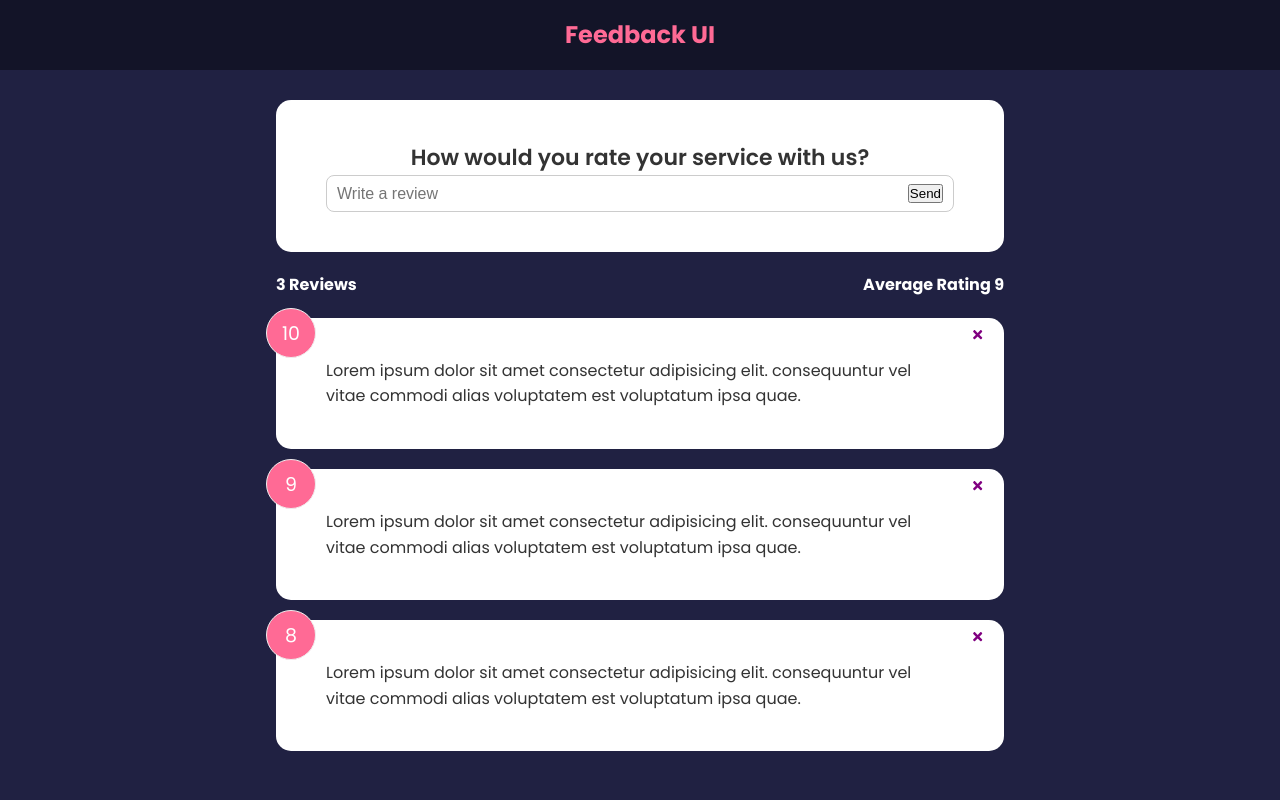
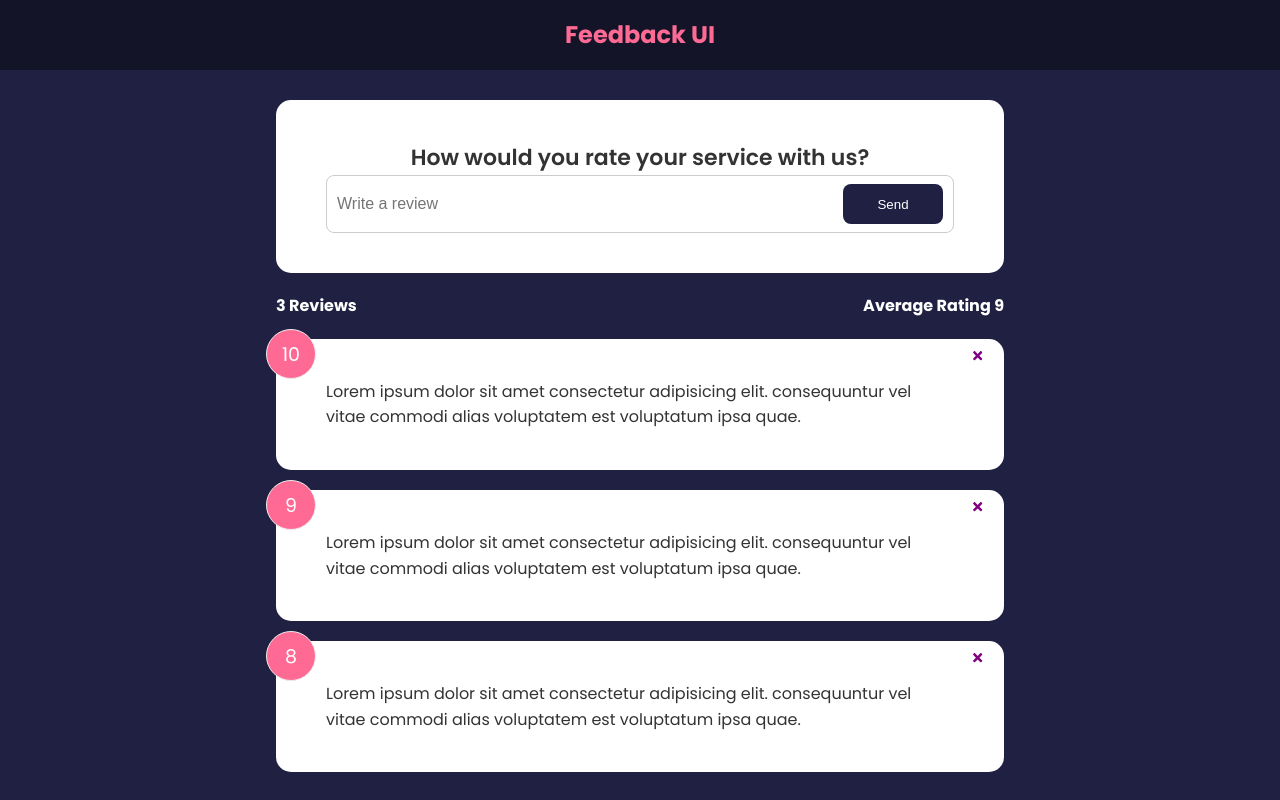
Before and after one commit to jvboronat/feedback-app, a React (Create React App) app: page / in a window 1280 px wide. Built offline with nearby package versions, Linux system fonts and the light colour scheme.

Commit message:
Custom Button Component

```diff
--- a/src/components/FeedbackForm.jsx
+++ b/src/components/FeedbackForm.jsx
@@ -1,5 +1,6 @@
 import Card from "./shared/Card"
 import { useState } from "react"
+import Button from "./shared/Button"
 
 function FeedbackForm() {
 
@@ -21,7 +22,7 @@
                         value={text}
                     />
 
-                    <button type="submit">Send</button>
+                    <Button type="submit" > Send</Button>
 
                 </div>
             </form>
--- /dev/null
+++ b/src/components/shared/Button.jsx
@@ -0,0 +1,29 @@
+import PropTypes from 'prop-types'
+
+function Button({children, version, type, isDisable}) {
+    return (
+        <button
+            type={type}
+            disabled={isDisable}
+            className={`btn btn-${version}`}>
+
+            {children}
+        </button>
+    )
+}
+
+Button.defaultProps = {
+    version: 'primary',
+    type: 'button',
+    isDisable: false
+}
+
+Button.propTypes = {
+    children: PropTypes.node.isRequired,
+    version: PropTypes.string,
+    type: PropTypes.string,
+    isDisable: PropTypes.bool
+
+}
+
+export default Button
```
